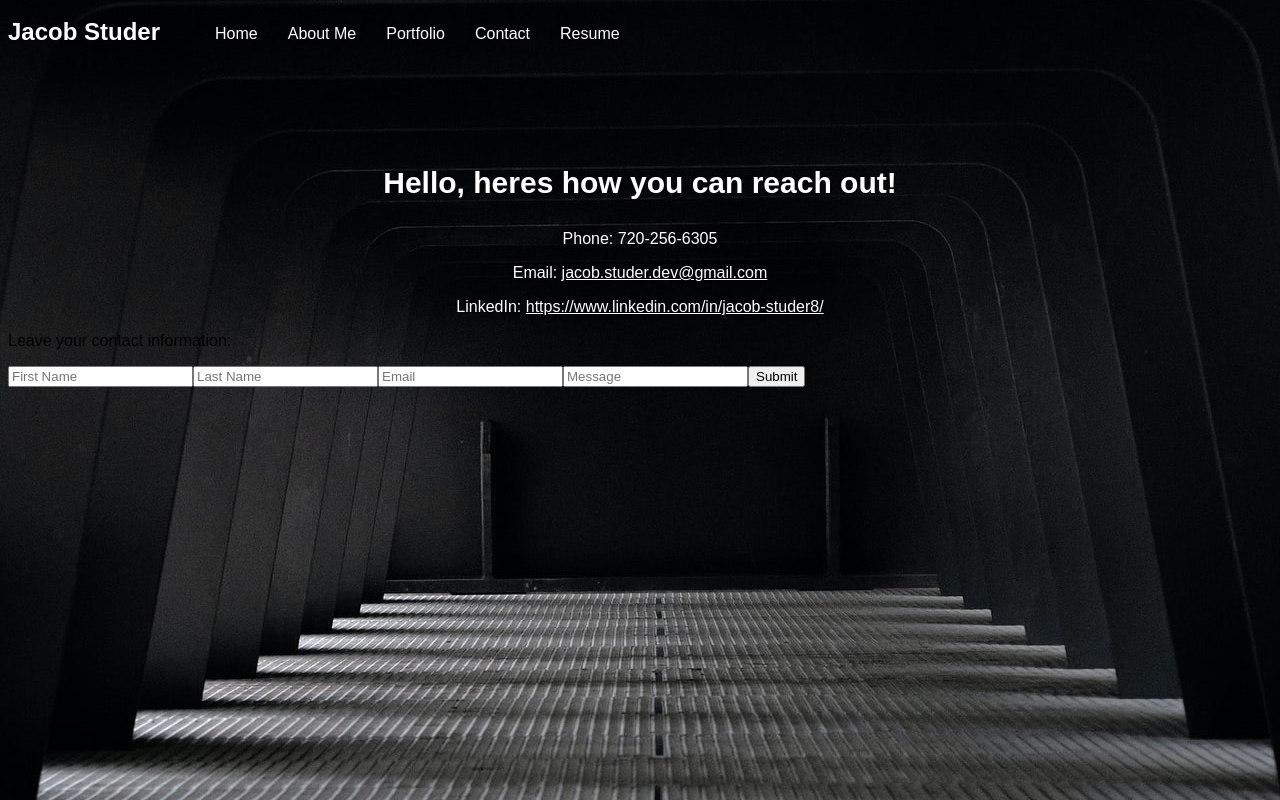
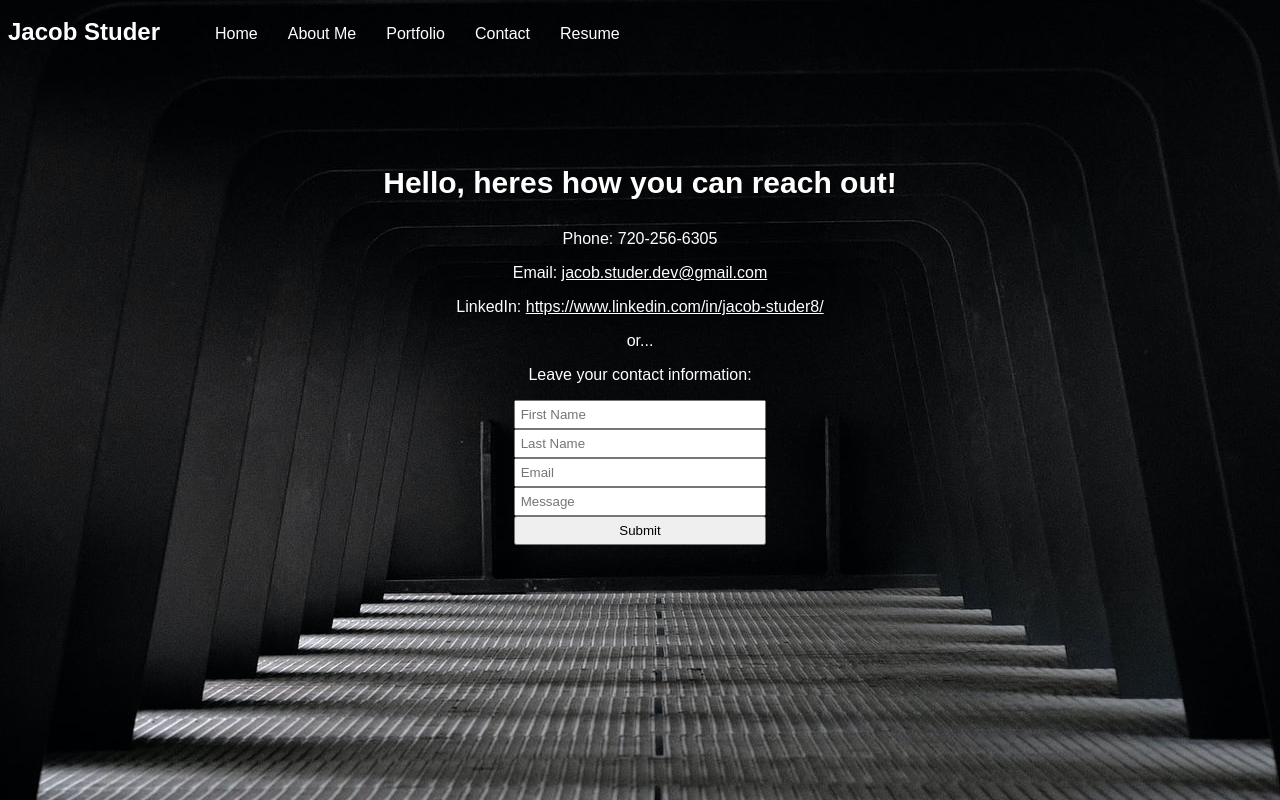
Before and after one commit to jacob-studer/20-react-portfolio, a React (Create React App) app in the folder portfolio-app/: page /contact in a window 1280 px wide. Built offline with nearby package versions, Linux system fonts and the light colour scheme.

Commit message:
css changes to remaining files, contact, resume, readme edited

```diff
--- a/portfolio-app/src/App.css
+++ b/portfolio-app/src/App.css
@@ -4,6 +4,7 @@ body {
   background-repeat: no-repeat;
   background-attachment: fixed;
   background-position: center;
+  color: white;
 }
 
 h1 {
@@ -24,7 +25,7 @@ h1 {
 }
 
 .landing-page-header {
-  margin-top: 15%;
+  margin-top: 7%;
   z-index: 0;
 }
 
@@ -198,4 +199,36 @@ div.headshot {
   color: white;
 }
 
+.header {
+  text-align: center;
+}
+
+.form {
+  display: flex;
+  flex-direction: column;
+  margin-left: 40%;
+  margin-right: 40%;
+}
+
+.form input{
+  padding: 2%;
+}
+
+/* resume page styling */
+.resume-page {
+  margin: 10%;
+}
+
 /* media query for portfolio text */
+@media screen and (max-width: 992px) {
+  .horizontal-center-1 {
+    display: flex;
+    justify-content: center;
+    flex-wrap: wrap;
+    color: white;
+    margin-left: 10%;
+    margin-right: 10%;
+    margin-top: 5%;
+    margin-bottom: 5%;
+  }
+}
--- a/portfolio-app/src/components/ContactForm/ContactForm.js
+++ b/portfolio-app/src/components/ContactForm/ContactForm.js
@@ -26,7 +26,7 @@ const handleFormSubmit = (e) => {
 
 return (
     <div>
-    <p>Leave your contact information:</p>
+    <p className="header">Leave your contact information:</p>
       <form className="form" action="mailto:jacob.studer.dev@gmail.com" method="POST" enctype="multipart/form-data">
         <input
           value={firstName}
@@ -55,6 +55,7 @@ return (
           onChange={handleInputChange}
           type="text"
           placeholder="Message"
+          size="100"
         />
 
         <input
--- a/portfolio-app/src/views/Contact/Contact.js
+++ b/portfolio-app/src/views/Contact/Contact.js
@@ -20,6 +20,7 @@ export default function Contact() {
                 <p>Phone: 720-256-6305</p>
                 <p>Email: <Link to="mailto:jacob.studer.dev@gmail.com">jacob.studer.dev@gmail.com</Link></p>
                 <p>LinkedIn: <Link to="https://www.linkedin.com/in/jacob-studer8/">https://www.linkedin.com/in/jacob-studer8/</Link></p>
+                <p>or...</p>
             </div>
         </section>
 
--- a/portfolio-app/src/views/Home/Home.js
+++ b/portfolio-app/src/views/Home/Home.js
@@ -21,7 +21,7 @@ export default function Home() {
             <div className="links">
               <Link to='/aboutme' className="btn">About me</Link>
               <Link to='/portfolio' className="link-margin-small btn">Portfolio</Link>
-              <Link to='/contact' className="link-margin-small btn">Contact Me</Link>
+              <Link to='/contact' className="link-margin-small btn">Contact</Link>
               <Link to='/resume' className="btn">Resume</Link>
             </div>
         </div>
--- a/portfolio-app/src/views/Resume/Resume.js
+++ b/portfolio-app/src/views/Resume/Resume.js
@@ -13,10 +13,16 @@ export default function Resume() {
 
         <Nav />
 
-        <section className="center-div">
-            <Link to="https://docs.google.com/document/d/1Dki8zUckteNBCX-MOlkQUYCQpIML5pYZ/">
-                <img src="../images/resume.png" alt="resume" width="600px" height="800px"></img>
-            </Link>
+        <h1>Resume</h1>
+
+        <section className="resume-page">
+            <h3>A copy of my resume can be downloaded here:<span><a href="https://docs.google.com/document/d/1Dki8zUckteNBCX-MOlkQUYCQpIML5pYZ/"> Resume Link.</a></span></h3>
+
+            <h4>A few highlights can be seen here:</h4>
+
+            <p>Lorem ipsum dolor sit amet, consectetur adipiscing elit. Praesent et dolor eu metus accumsan euismod quis quis elit. In hac habitasse platea dictumst. Nam rhoncus turpis eget purus tempus, vel lobortis urna malesuada. Nunc nisi nibh, vulputate quis purus in, vestibulum suscipit orci.</p>
+            <p>Lorem ipsum dolor sit amet, consectetur adipiscing elit. Praesent et dolor eu metus accumsan euismod quis quis elit. In hac habitasse platea dictumst. Nam rhoncus turpis eget purus tempus, vel lobortis urna malesuada. Nunc nisi nibh, vulputate quis purus in, vestibulum suscipit orci.</p>
+            <p>Lorem ipsum dolor sit amet, consectetur adipiscing elit. Praesent et dolor eu metus accumsan euismod quis quis elit. In hac habitasse platea dictumst. Nam rhoncus turpis eget purus tempus, vel lobortis urna malesuada. Nunc nisi nibh, vulputate quis purus in, vestibulum suscipit orci.</p>
         </section>
 
         </div>
```
Also changed, not shown: 1 other file (tests, documents, lock files or other folders).
